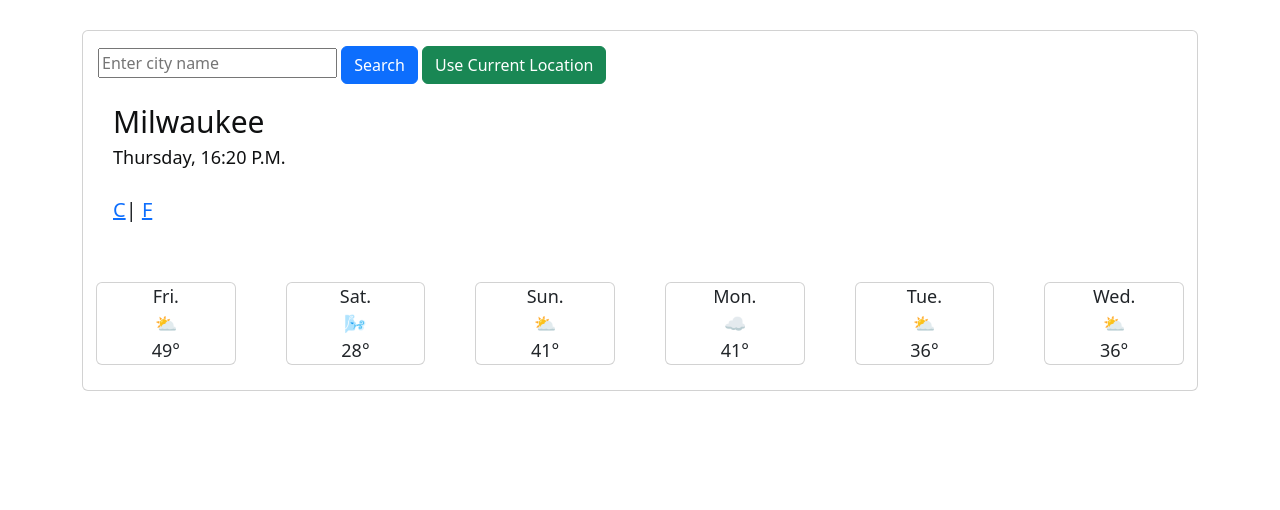
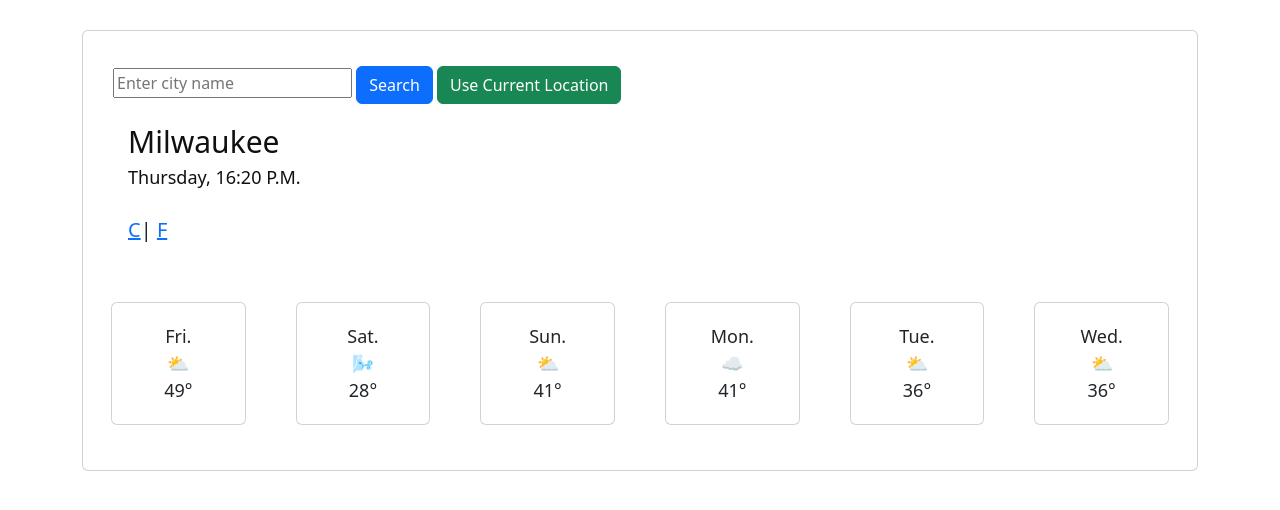
Before and after one commit to Ksarff17/Weather-application, a plain HTML site: page index.html in a window 1280 px wide. Drawn offline with nearby package versions, Linux system fonts and the light colour scheme.

Commit message:
Update style.css
added hover feature to future forecast days.
added padding to card

```diff
--- a/src/style.css
+++ b/src/style.css
@@ -19,6 +19,7 @@ ul {
 
 .card {
   width: 100%;
+  padding: 20px 15px;
 }
 .location-form {
   display: inline;
@@ -34,6 +35,11 @@ ul {
   text-align: center;
   padding: 25px;
 }
+
+.col-sm-2 :hover {
+  background-color: rgb(253, 247, 198);
+}
+
 .cityDisplay {
   position: relative;
   margin-top: 15px;
```
